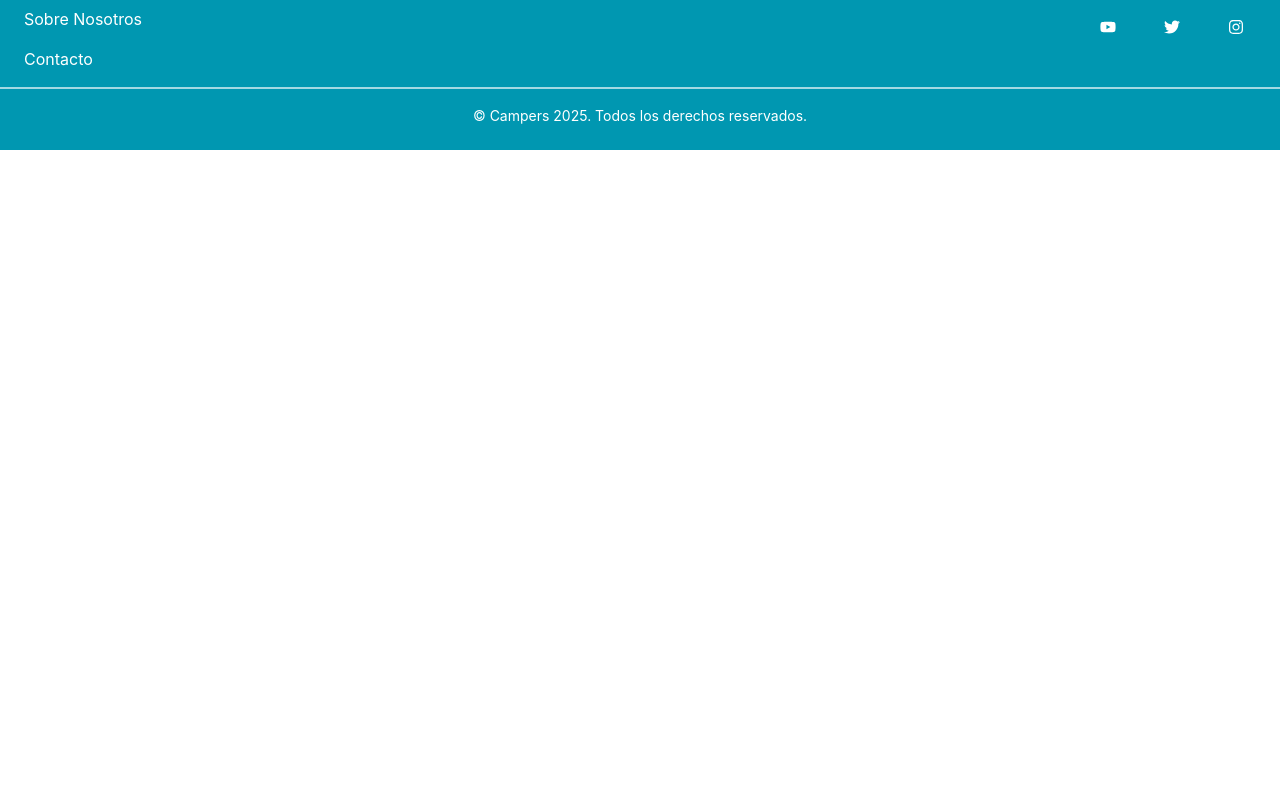
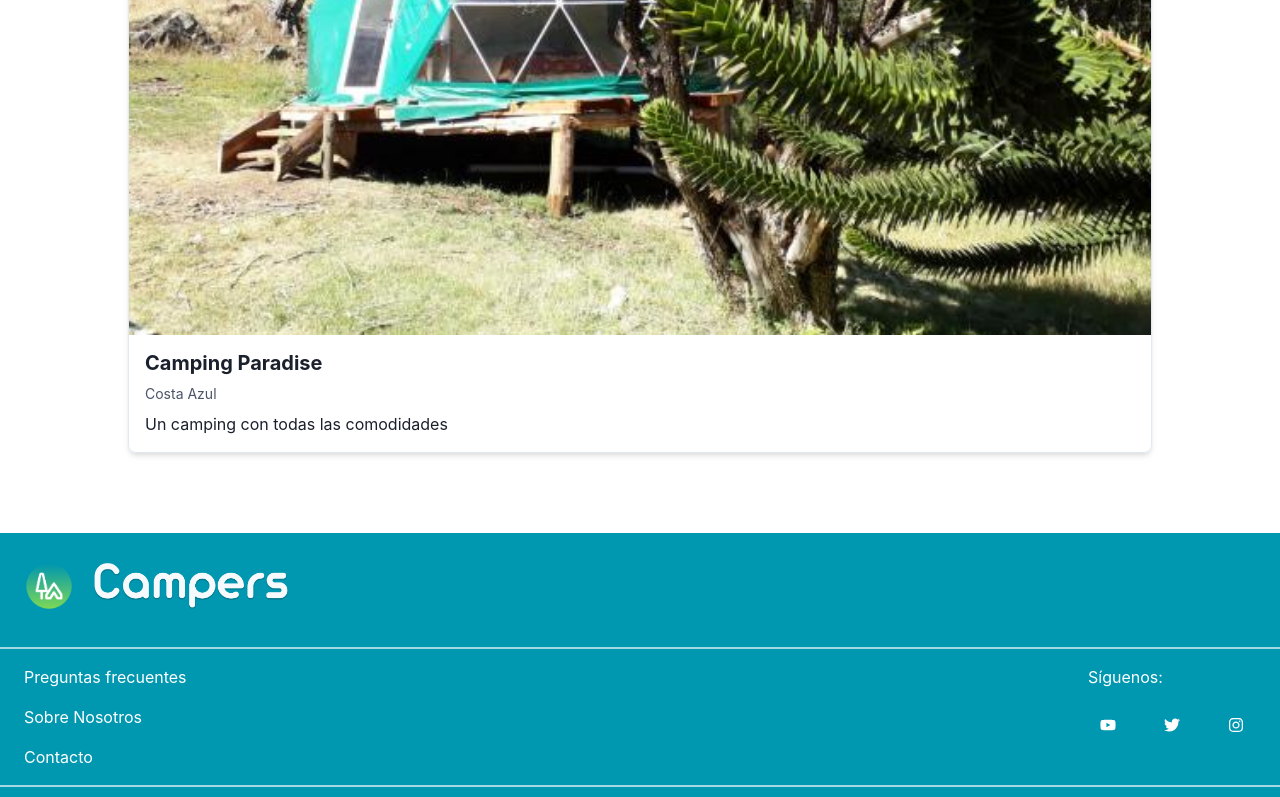
Before and after one commit to IgrowkerTraining/i005-campers-front, a React (Vite) app: page /about in a window 1280 px wide. Shown: the part 650-1447 px from the top of the page. Before the commit the page ends 800 px from the top, so only its background shows below. Built offline with nearby package versions, Linux system fonts and the light colour scheme.

Commit message:
creado el dataStore de camping, demostracion de uso en la ruta about

```diff
--- a/package.json
+++ b/package.json
@@ -21,7 +21,8 @@
     "react": "^18.2.0",
     "react-dom": "^18.2.0",
     "react-icons": "^5.0.1",
-    "react-router-dom": "^6.21.3"
+    "react-router-dom": "^6.21.3",
+    "zustand": "^5.0.3"
   },
   "devDependencies": {
     "@types/react": "^18.2.48",
--- /dev/null
+++ b/src/data/campingsAPI.json
@@ -0,0 +1,47 @@
+[
+    {
+      "id": 1,
+      "name": "Camping Paradise",
+      "description": "Un camping con todas las comodidades",
+      "locationId": 1,
+      "nearNature": [
+        "playa",
+        "bosque"
+      ],
+      "limitCampingId": 1,
+      "userId": "1569d405-b3ed-4fee-8784-3eaaa583dec2",
+      "createdAt": "2025-04-10T20:02:13.498Z",
+      "updatedAt": "2025-04-10T20:02:13.498Z",
+      "location": {
+        "id": 1,
+        "city": "Costa Azul",
+        "region": "Costa del Sol",
+        "country": "España",
+        "coordinates": "{\"lat\":40.2458,\"lng\":-3.9238}"
+      },
+      "pricing": [
+        {
+          "id": 1,
+          "pricePerNight": 50,
+          "season": "Verano",
+          "campingId": 1
+        }
+      ],
+      "amenities": [
+        {
+          "id": 1,
+          "name": "Piscina",
+          "available": true
+        }
+      ],
+      "nearbyAttractions": [
+        {
+          "id": 1,
+          "name": "Playa Dorada",
+          "type": "playa",
+          "distance": 0.5,
+          "campingId": 1
+        }
+      ]
+    }
+  ]
--- a/src/pages/About.tsx
+++ b/src/pages/About.tsx
@@ -1,11 +1,59 @@
-import { Box, Heading } from '@chakra-ui/react';
+import { useEffect } from 'react';
+import { Box, Heading, Spinner, Text, VStack, Image } from '@chakra-ui/react';
 import MainLayout from '@/layouts/MainLayout';
+import { useCampingStore } from '@/store/campingStore';
+import campingImage from '@/assets/camping/camping1.jpg';
+import { CampingType } from '@/store/campingStore';
 
 function About() {
+  const { campings, isLoading, error, fetchCampings  } = useCampingStore();
+
+  useEffect(() => {
+    fetchCampings();
+  }, [fetchCampings]);
+
+  if (isLoading) {
+    return (
+      <Box textAlign="center" py={10}>
+        <Spinner size="xl" />
+        <Text mt={4}>Cargando campings...</Text>
+      </Box>
+    );
+  }
+  if (error) {
+    return (
+      <Box textAlign="center" py={10}>
+        <Text color="red.500">Error: {error}</Text>
+      </Box>
+    );
+  }
+  //console.log(campings);
   return (
     <MainLayout>
       <Box p={4}>
         <Heading>Prueba de About</Heading>
+        <VStack spacing={8} align="stretch" maxWidth="container.lg" mx="auto" py={8}>
+        {campings.map((camping: CampingType) => (
+          <Box
+            key={camping.id}
+            borderWidth="1px"
+            borderRadius="lg"
+            overflow="hidden"
+            boxShadow="md"
+          >
+            <Image src={campingImage} alt={camping.name} objectFit="cover" boxSize="100%" />
+            <Box p={4}>
+              <Heading as="h3" size="md" mb={2}>
+                {camping.name}
+              </Heading>
+              <Text fontSize="sm" color="gray.600">
+                {camping.location.city}
+              </Text>
+              <Text mt={2}>{camping.description}</Text>
+            </Box>
+          </Box>
+        ))}
+      </VStack>
       </Box>
     </MainLayout>
   );
--- /dev/null
+++ b/src/store/campingStore.tsx
@@ -0,0 +1,71 @@
+import { create } from 'zustand';
+//import axios from 'axios';
+import Campings from '../data/campingsAPI.json';
+
+
+interface Location {
+  id: number;
+  city: string;
+  region: string;
+  country: string;
+  coordinates: string; // JSON string con latitud y longitud
+}
+
+interface Pricing {
+  id: number;
+  pricePerNight: number;
+  season: string;
+  campingId: number;
+}
+
+interface Amenity {
+  id: number;
+  name: string;
+  available: boolean;
+}
+
+interface NearbyAttraction {
+  id: number;
+  name: string;
+  type: string;
+  distance: number; // Distancia en kilómetros
+  campingId: number;
+}
+
+export interface CampingType {
+  id: number;
+  name: string;
+  description: string;
+  locationId: number;
+  nearNature: string[]; // Lista de elementos como "playa", "bosque"
+  limitCampingId: number;
+  userId: string;
+  createdAt: string; // Fecha en formato ISO
+  updatedAt: string; // Fecha en formato ISO
+  location: Location;
+  pricing: Pricing[];
+  amenities: Amenity[];
+  nearbyAttractions: NearbyAttraction[];
+}
+
+interface CampingStore {
+  campings: CampingType[];
+  isLoading: boolean;
+  error: string | null;
+  fetchCampings: () => Promise<void>;
+}
+
+export const useCampingStore = create<CampingStore>((set) => ({
+  campings: [],
+  isLoading: false,
+  error: null,
+  fetchCampings: async () => {
+    set({ isLoading: true, error: null });
+    try {
+      //const response = await axios.get('/data/campingsAPI.json');
+      set({ campings: Campings, isLoading: false });
+    } catch (error: any) {
+      set({ error: error.message || 'Error fetching campings', isLoading: false });
+    }
+  },
+}));
```
Also changed, not shown: 1 other file (tests, documents, lock files or other folders).
